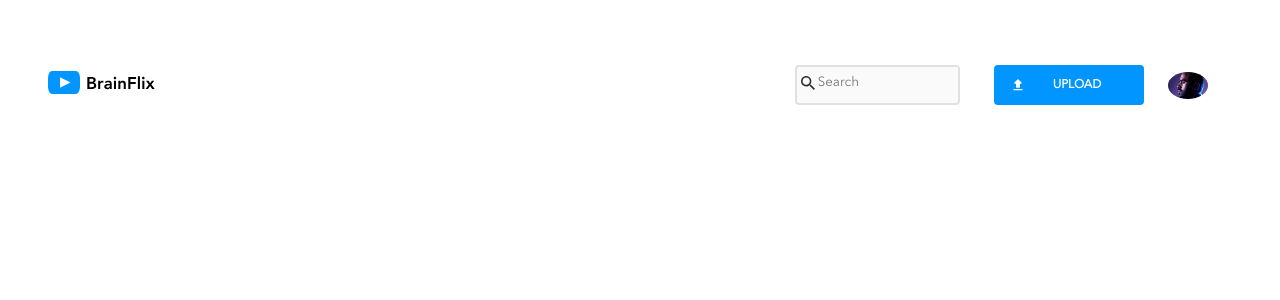
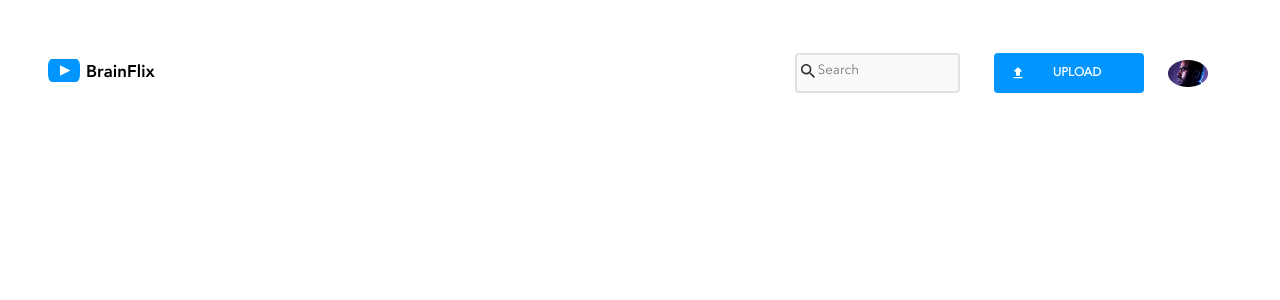
Before and after one commit to ArmandoMandyFernandez/armando-fernandez-brainflix, a React (Create React App) app: page / in a window 1280 px wide. Shown: the top 300 px of the page. Built offline with nearby package versions, Linux system fonts and the light colour scheme.

Commit message:
adjusted margin on final check before merge

```diff
--- a/src/components/Header/Header.scss
+++ b/src/components/Header/Header.scss
@@ -10,7 +10,7 @@
         padding: 1rem 2.25rem;
     }
     @include desktop{
-        padding: 3rem;
+        padding: 2.25rem 3rem;
         margin: auto;
     }
 
```
